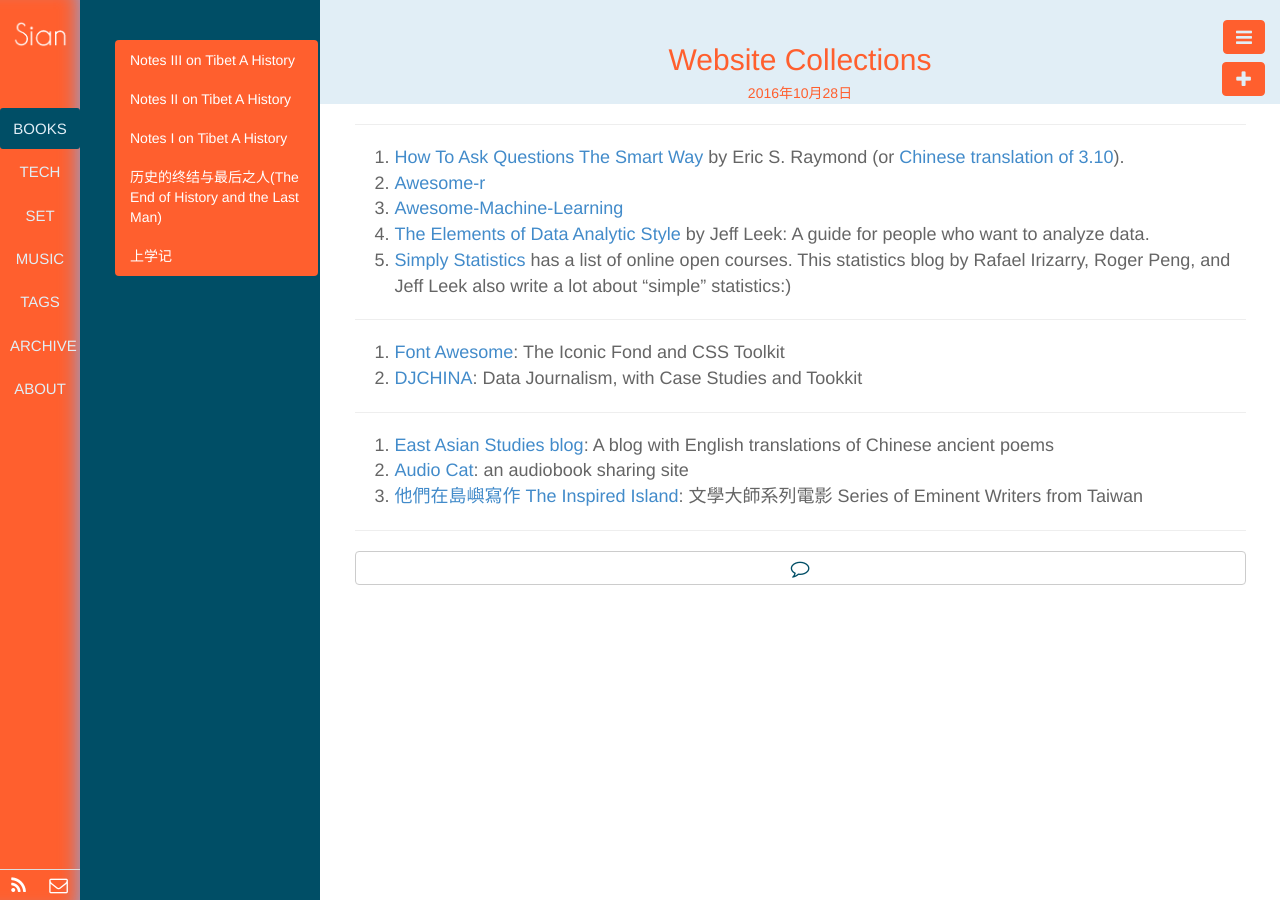
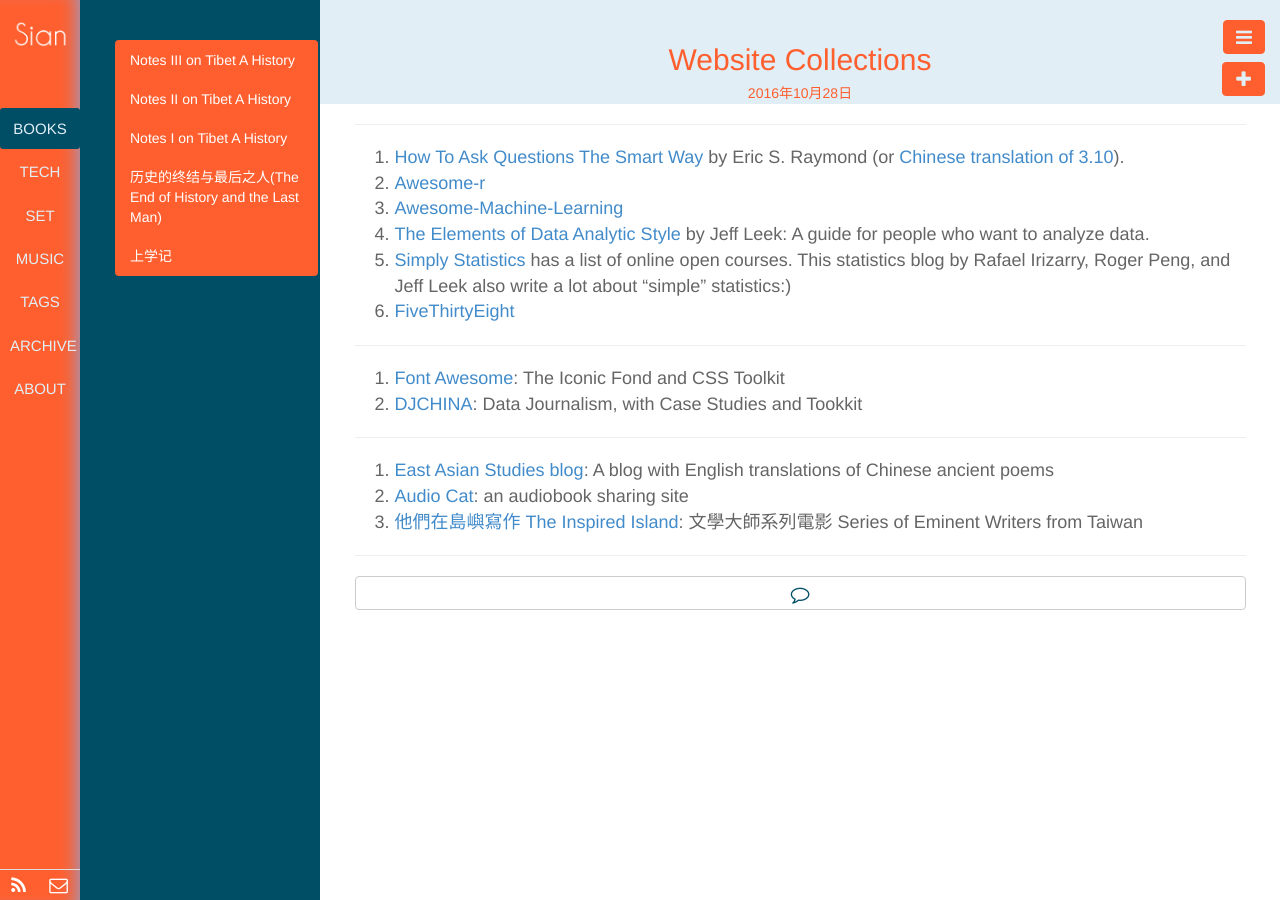
Before and after one commit to mathesse/mathesse.github.io, a Jekyll site: the page built from _posts/set/2016-10-28-website-collections.md, in a window 1280 px wide. Built offline with Jekyll 4.4.1, drawn with Linux system fonts in a browser that asks for light colours.

Commit message:
data sci blog

```diff
--- a/_posts/set/2016-10-28-website-collections.md
+++ b/_posts/set/2016-10-28-website-collections.md
@@ -13,7 +13,7 @@
 3. [Awesome-Machine-Learning](https://github.com/josephmisiti/awesome-machine-learning)
 4. [The Elements of Data Analytic Style](https://leanpub.com/datastyle) by Jeff Leek: A  guide for people who want to analyze data.
 5. [Simply Statistics](http://simplystatistics.org/courses/) has a list of online open courses. This statistics blog by Rafael Irizarry, Roger Peng, and Jeff Leek also write a lot about "simple" statistics:)
-
+6. [FiveThirtyEight](https://fivethirtyeight.com/)
 
 ---
 
```
